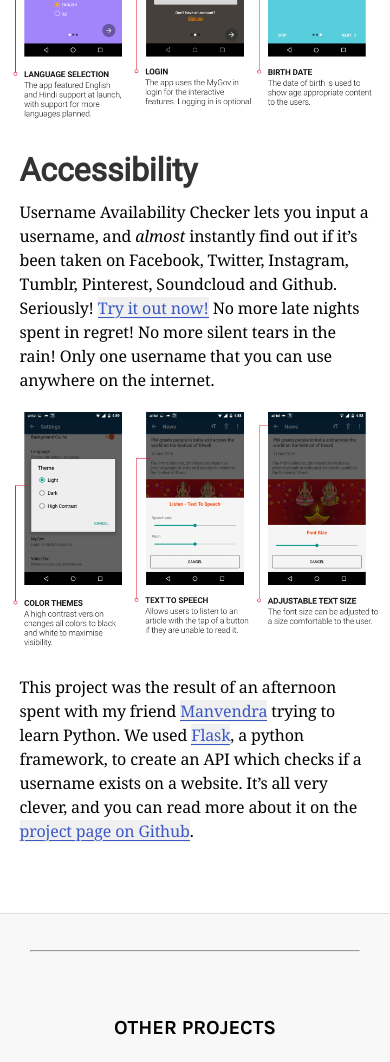
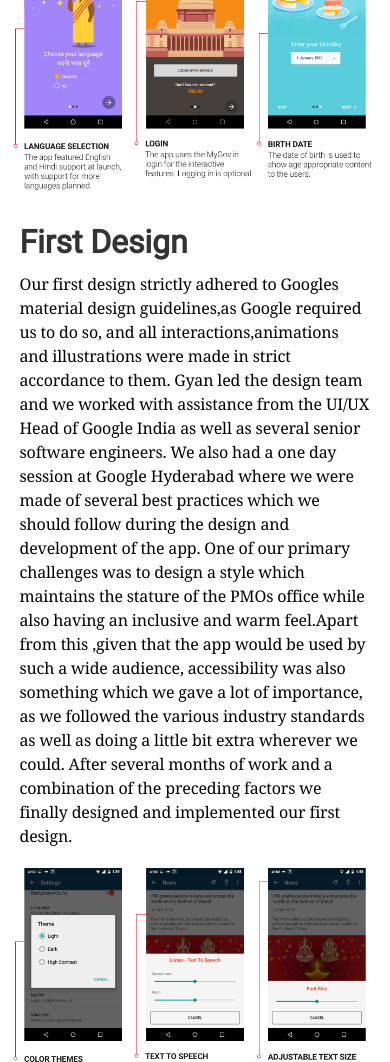
Before and after one commit to 0design/0design.github.io, a plain HTML site: page pmo.html in a window 390 px wide. Shown: the part 660-1722 px from the top of the page. Drawn offline with Linux system fonts and the light colour scheme.

Commit message:
Update pmo.html

```diff
--- a/pmo.html
+++ b/pmo.html
@@ -63,13 +63,13 @@
 </div>
 
   <div class="blogtxt">
-    <p>Have you ever picked a username online, only to realise ‘animefan’ is already taken on Twitter, Facebook, Instagram and Tumblr? Have you stared in despair at the sign up screen as it tells you you can have animal_fan instead? Yeah, me too. It's the quintessential modern problem. And this right here is a solution.
-    <br></p><center><img src="/assets/img/pmo-app1.png"></center>
-    <div class="blogtitle2">Accessibility</div>
-    <p>Username Availability Checker lets you input a username, and <i>almost</i> instantly find out if it’s been taken on Facebook, Twitter, Instagram, Tumblr, Pinterest, Soundcloud and Github. Seriously! <a href="https://username-check.herokuapp.com">Try it out now!</a> No more late nights spent in regret! No more silent tears in the rain! Only one username that you can use anywhere on the internet.
-      <br></p><center><img src="/assets/img/pmo-app2.png"></center>
-    <p>This project was the result of an afternoon spent with my friend <a href="https://github.com/manu-chroma">Manvendra</a> trying to learn Python. We used <a href="http://flask.pocoo.org">Flask</a>, a python framework, to create an API which checks if a username exists on a website. It’s all very clever, and you can read more about it on the <a href="https://github.com/manu-chroma/username-availability-checker">project page on Github</a>.
-</div>
+	<p>The Prime Ministers Office mobile app was a one of a kind initiative by the Government of India and Google. It is the first offical app for a head of state and its aim was to provide a window to the highest office in the country of India. It begun as a contest held by Google and MyGov( the government of Indias online citizen participation tool ) which saw more than 45,000 ideas sourced and more than 10,000 entries, after which we and our team, were chosen to create the app.    <br></p><center><img src="/assets/img/pmo-app1.png"></center>
+    <div class="blogtitle2">First Design</div>
+<p>Our first design strictly adhered to Googles material design guidelines,as Google required us to do so, and all interactions,animations and illustrations were made in strict accordance to them. Gyan led the design team and we worked with assistance from the UI/UX Head of Google India as well as several senior software engineers. We also had a one day session at Google Hyderabad where we were made of several best practices which we should follow during the design and development of the app. One of our primary challenges was to design a style which maintains the stature of the PMOs office while also having an inclusive and warm feel.Apart from this ,given that the app would be used by such a wide audience, accessibility was also something which we gave a lot of importance, as we followed the various industry standards as well as doing a little bit extra wherever we could. After several months of work and a combination of the preceding factors we finally designed and implemented our first design.      <br></p><center><img src="/assets/img/pmo-app2.png"></center>
+    <div class="blogtitle2">Second Design</div>
+
+	  <p>Following the completion of the design and development it was decided that a few superficial changes were needed to be made in the design style so as to differentiate it from a standard material while retaining the core elements from the previous design. We worked on the redesign with assistance from Creativeland Asia ,a design agency , and also went to work with them for a week at their head office in Mumbai. One of the big changes in the redesign was the use of the font Ek Mukta instead of Roboto. This was because Ek Mukta assured uniformity across Hindi and English which resulted in a better visual feel. Finally 10 languages were integrated into the app. Once completed the changes were implemented and this is the design present in the current Prime Ministers Office app.
+	  </div>
 </div>
 <hr>
 <div class="UItext">Other Projects</div>
```
